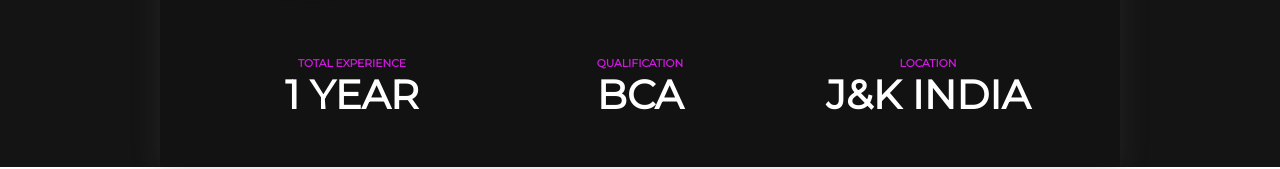
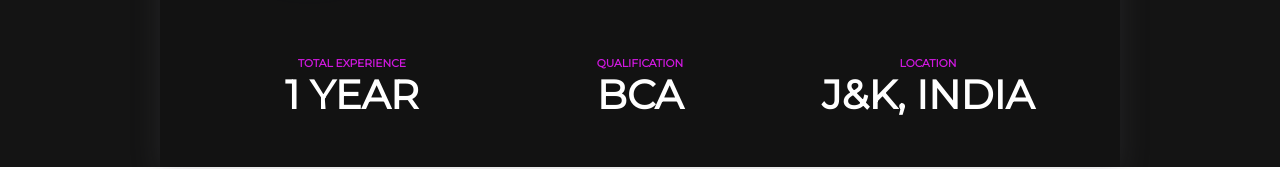
Before and after one commit to HaseebQureshi7/Hiam-fe, a React (Create React App) app: page /Myportfolio in a window 1280 px wide. Shown: the part 347-516 px from the top of the page. Built offline with nearby package versions, Linux system fonts and the light colour scheme.

Commit message:
Location overflow problem fixed!

```diff
--- a/src/pages/myPortfolio/MyPortfolio.jsx
+++ b/src/pages/myPortfolio/MyPortfolio.jsx
@@ -54,7 +54,7 @@ export default function MyPortfolio() {
                         </div>
                         <div className="location">
                             <h6>LOCATION</h6>
-                            <h1>J&K INDIA</h1>
+                            <h1>J&K, INDIA</h1>
                         </div>
                     </div>
                 </div>
--- a/src/pages/myPortfolio/styles/myPortfolioStyles.css
+++ b/src/pages/myPortfolio/styles/myPortfolioStyles.css
@@ -244,6 +244,9 @@ neon {
   color: #ffffff;
   font-size: 2.5rem;
 }
+.personal-data .location h1 {
+  word-break: break-all;
+}
 
 @media screen and (orientation: portrait) {
   .portfolio-container {
--- a/src/pages/myPortfolio/styles/myPortfolioStyles.scss
+++ b/src/pages/myPortfolio/styles/myPortfolioStyles.scss
@@ -88,6 +88,9 @@
     color: $primary_color;
     font-size: 2.5rem;
   }
+  .location h1{
+    word-break: break-all;
+  }
 }
 
 @media screen and (orientation: portrait) {
```
Also changed, not shown: 1 other file (tests, documents, lock files or other folders).
